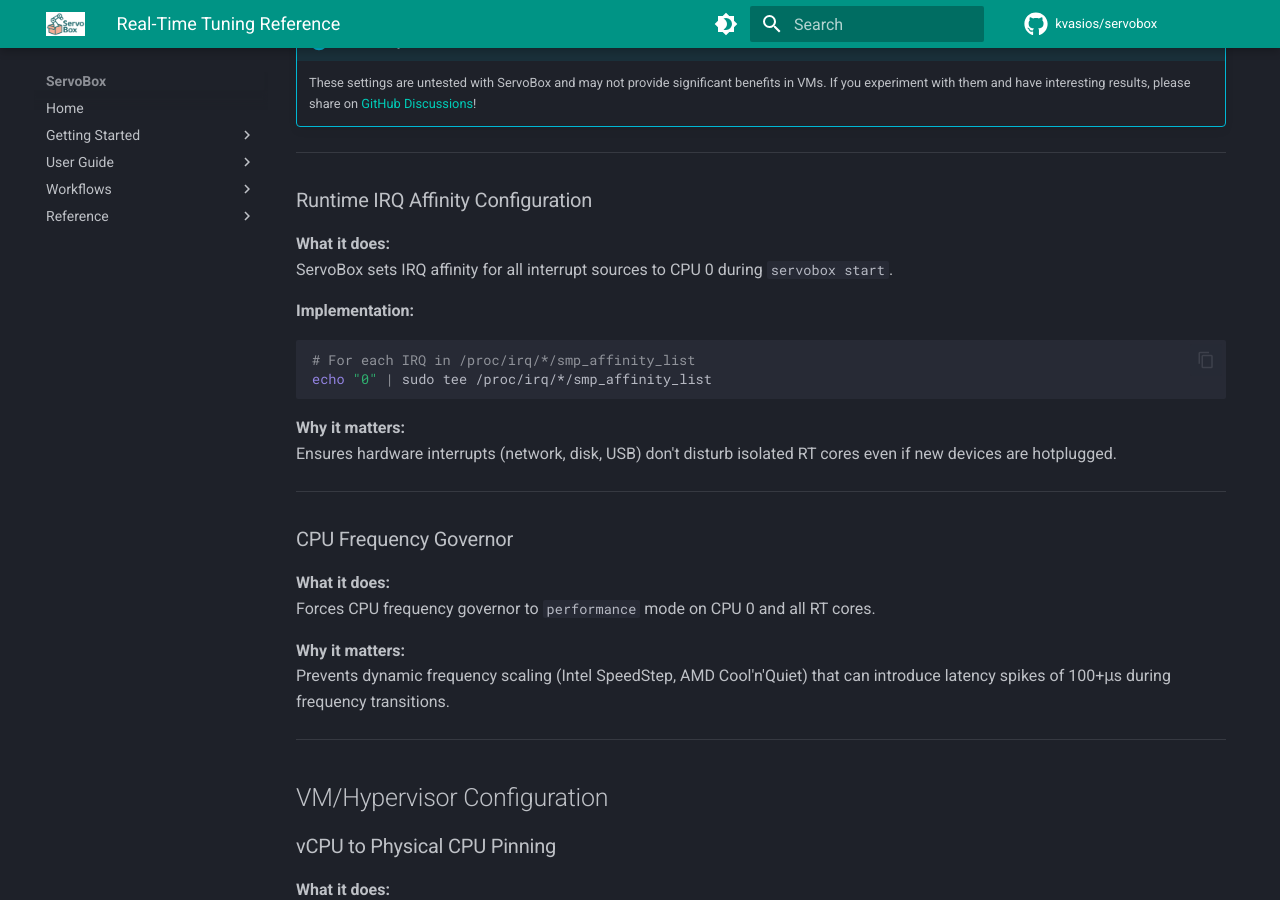
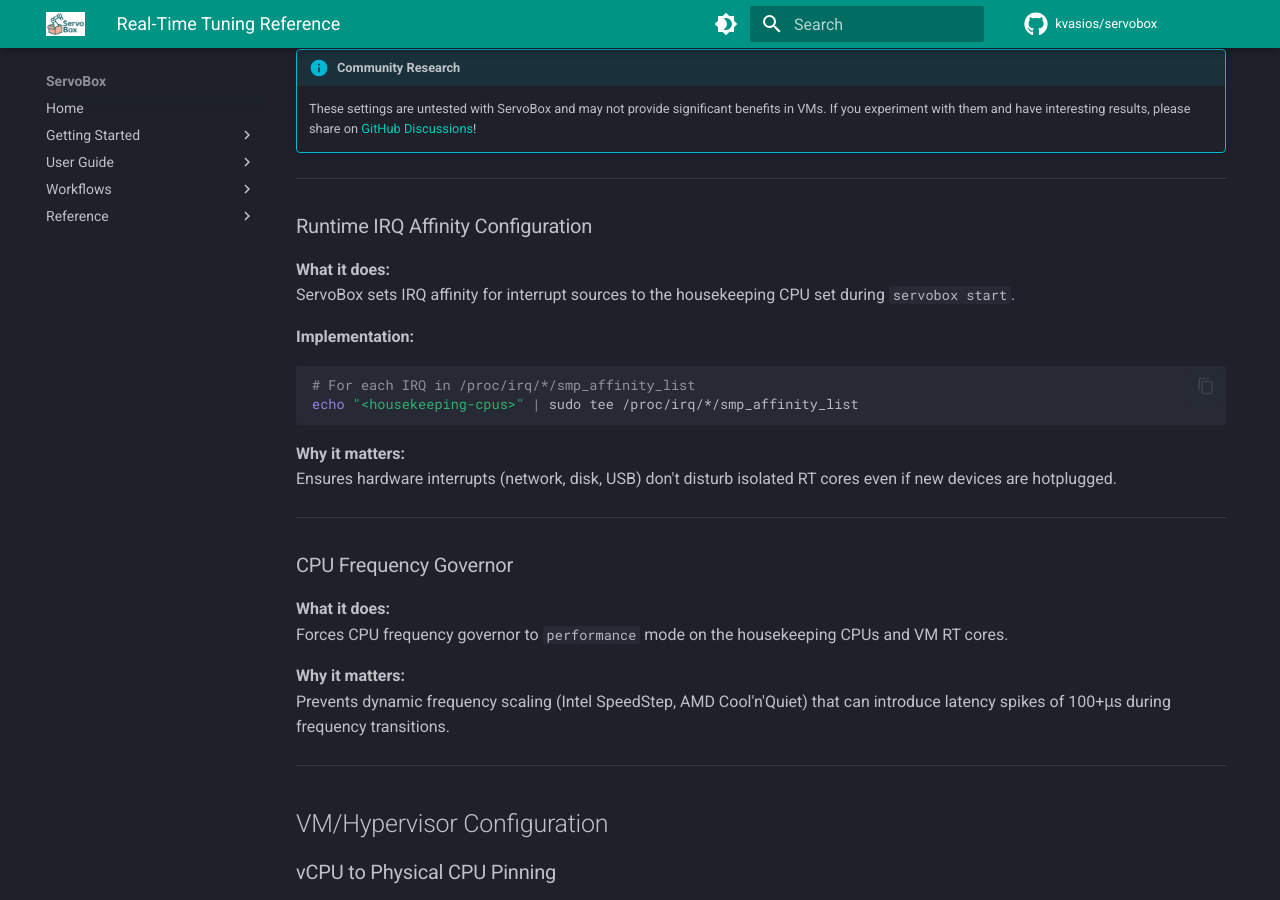
Before and after one commit to kvasios/servobox, an MkDocs documentation site: the page built from docs/content/reference/rt-tuning.md, in a window 1280 px wide and 900 px high, scrolled down 2534 px. Built offline with MkDocs 1.6.1 and Material for MkDocs 9.7.7, drawn with Linux system fonts in a browser that asks for light colours; comment, search, counter and statistics services are not loaded; some of the changed text lies outside the part shown.

Commit message:
harmonizing based on the official Ubuntu RT KVM documentation page

````diff
--- a/docs/content/reference/rt-tuning.md
+++ b/docs/content/reference/rt-tuning.md
@@ -13,7 +13,7 @@ ServoBox achieves real-time performance through a **layered approach**:
 3. **Guest optimization** - PREEMPT_RT kernel with minimal jitter sources
 4. **Verification tools** - Built-in testing and diagnostics
 
-All optimizations are applied automatically during `servobox init` and `servobox start`.
+VM and runtime host optimizations are applied automatically during `servobox init` and `servobox start`. Persistent host boot isolation is intentionally manual because it changes the whole workstation and requires a reboot.
 
 ---
 
@@ -99,13 +99,13 @@ ServoBox's balanced mode already achieves the VM latency ceiling (~100-120μs ma
 ### Runtime IRQ Affinity Configuration
 
 **What it does:**
-ServoBox sets IRQ affinity for all interrupt sources to CPU 0 during `servobox start`.
+ServoBox sets IRQ affinity for interrupt sources to the housekeeping CPU set during `servobox start`.
 
 **Implementation:**
 
 ```bash
 # For each IRQ in /proc/irq/*/smp_affinity_list
-echo "0" | sudo tee /proc/irq/*/smp_affinity_list
+echo "<housekeeping-cpus>" | sudo tee /proc/irq/*/smp_affinity_list
 ```
 
 **Why it matters:**
@@ -116,7 +116,7 @@ Ensures hardware interrupts (network, disk, USB) don't disturb isolated RT cores
 ### CPU Frequency Governor
 
 **What it does:**
-Forces CPU frequency governor to `performance` mode on CPU 0 and all RT cores.
+Forces CPU frequency governor to `performance` mode on the housekeeping CPUs and VM RT cores.
 
 **Why it matters:**
 Prevents dynamic frequency scaling (Intel SpeedStep, AMD Cool'n'Quiet) that can introduce latency spikes of 100+μs during frequency transitions.
````
Also changed, not shown: 6 other files.
